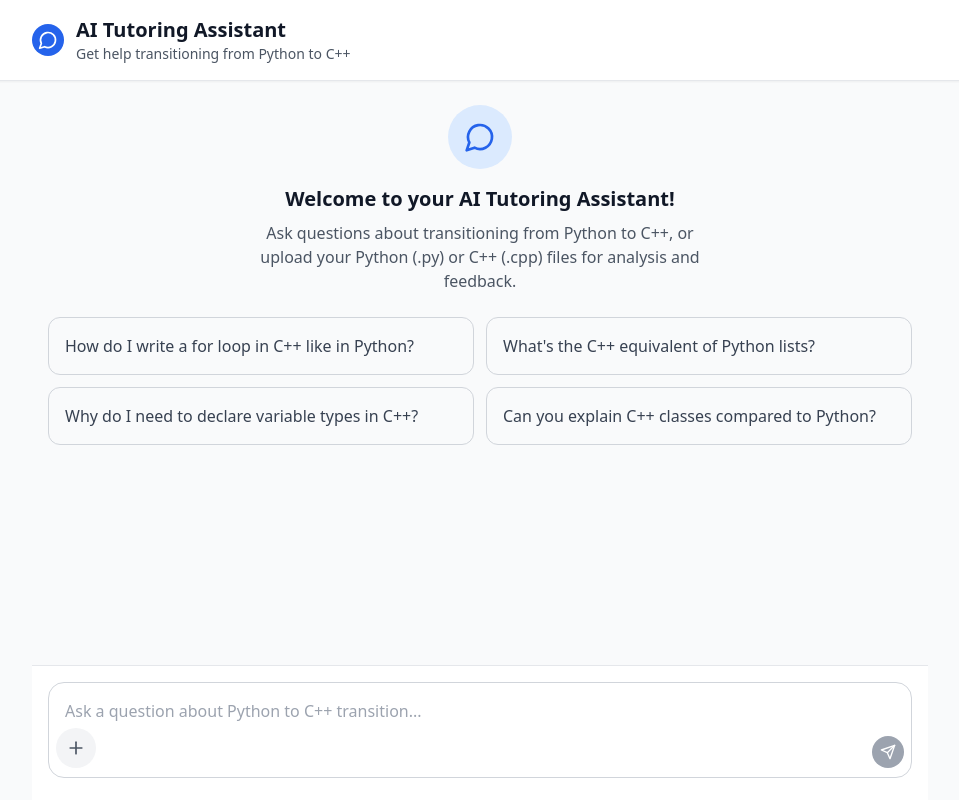
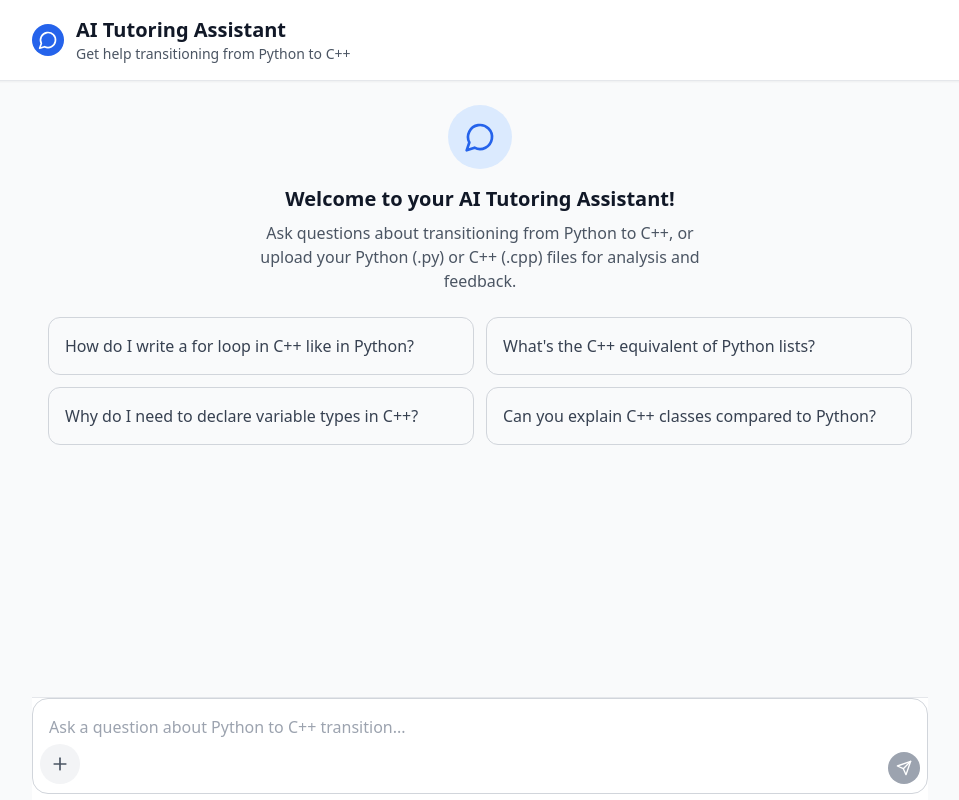
Before and after one commit to aayush4515/ai-tutoring-assistant, a React (Vite) app: page / in a window 1280 px wide. Shown: the whole page, without its empty margins (160-1119 px from the left). Built offline with nearby package versions, Linux system fonts and the light colour scheme.

Commit message:
Remove all extra space around input box

```diff
--- a/src/App.jsx
+++ b/src/App.jsx
@@ -269,7 +269,7 @@ function App() {
         </div>
 
         {/* Input Area */}
-        <div className="fixed bottom-0 left-0 right-0 bg-white border-t border-gray-200 px-4 py-4 max-w-4xl mx-auto">
+        <div className="fixed bottom-0 left-0 right-0 bg-white border-t border-gray-200 max-w-4xl mx-auto">
           <div className="relative">
             {/* Chat Input */}
             <ChatInput
```
